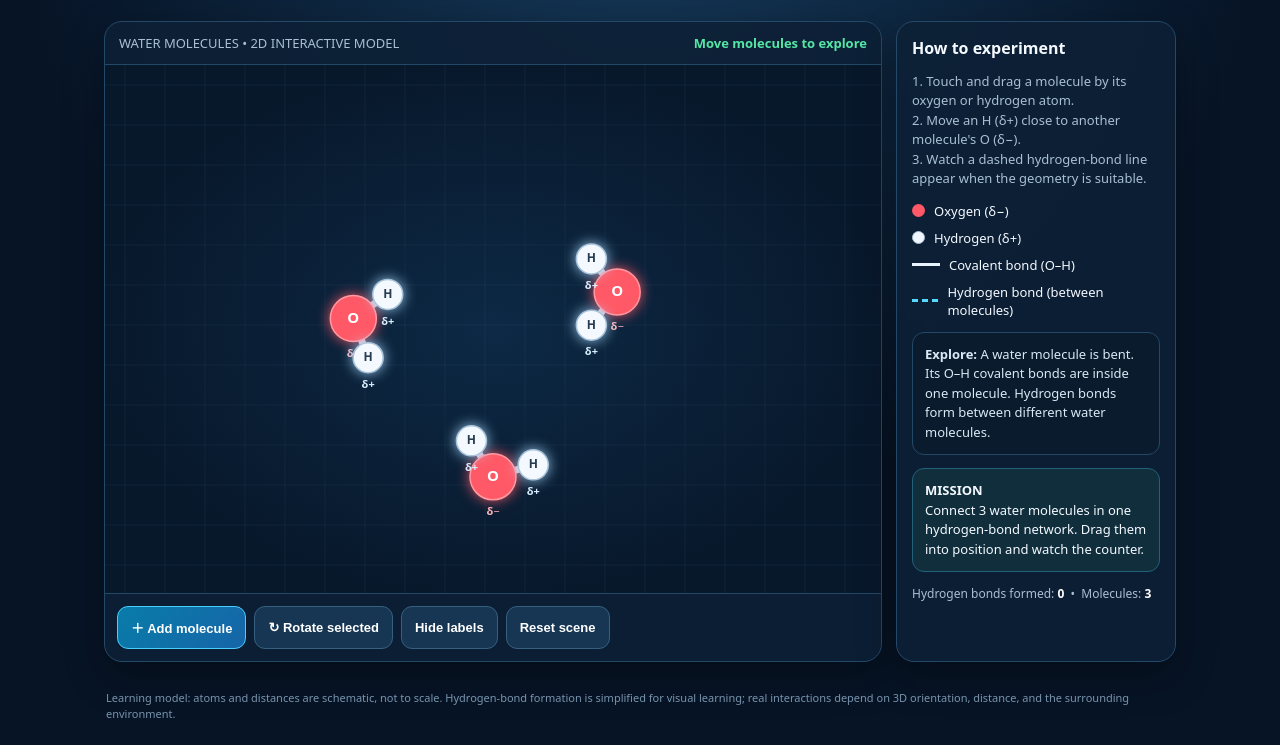
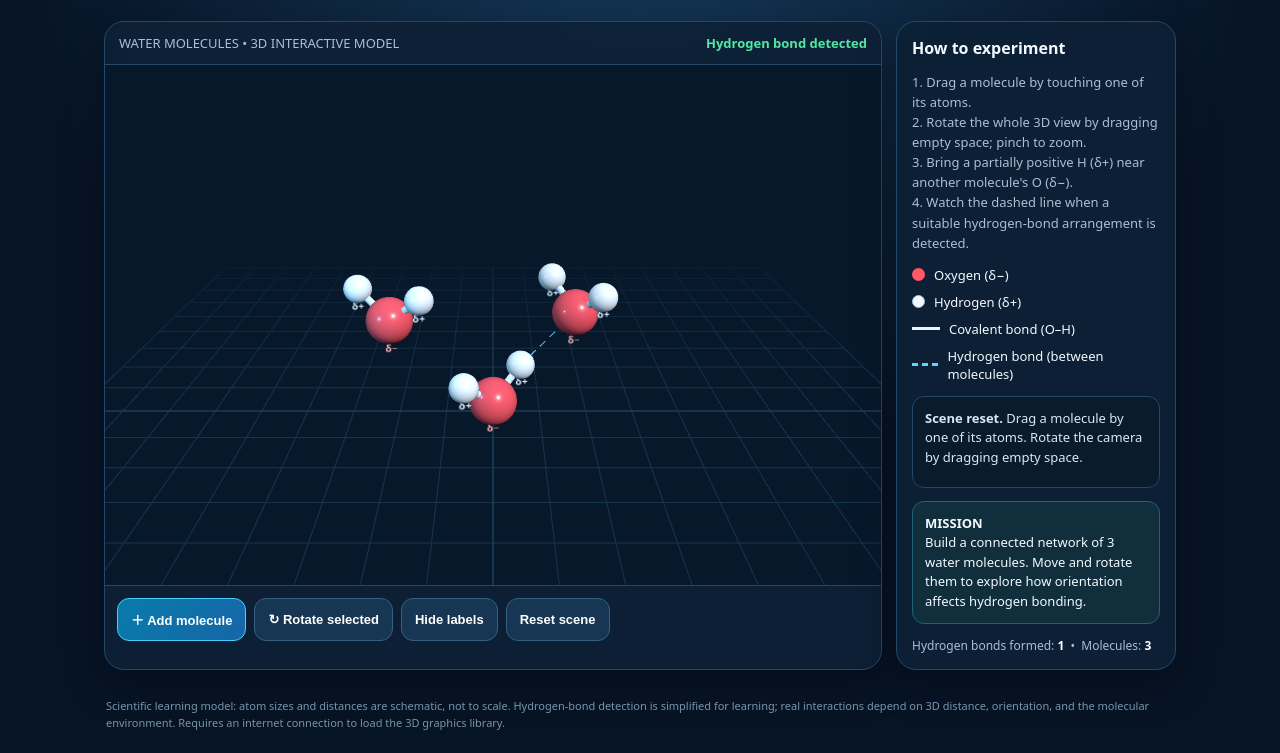
Before and after one commit to tareknourbio-droid/tarek-fitness-os, a plain HTML site: page index.html in a window 1280 px wide. Shown: the part 108-861 px from the top of the page. Drawn offline with nearby package versions, Linux system fonts and the light colour scheme; animation ran at ten frames a second.

Commit message:
Add files via upload

```diff
--- a/index.html
+++ b/index.html
@@ -3,88 +3,107 @@
 <head>
 <meta charset="utf-8">
 <meta name="viewport" content="width=device-width,initial-scale=1,maximum-scale=1,user-scalable=no">
-<title>Bio Beast — Water Molecules Lab</title>
+<meta name="theme-color" content="#071426">
+<title>Bio Beast — Water Molecules 3D Lab</title>
 <style>
-:root{--bg:#071426;--panel:#10243c;--cyan:#56d9ff;--muted:#a9bfd2;--red:#ff5c68;--green:#55e6a5}
+:root{--bg:#071426;--panel:#10243c;--cyan:#56d9ff;--muted:#a9bfd2;--red:#ff5967;--green:#55e6a5}
 *{box-sizing:border-box}body{margin:0;background:radial-gradient(circle at 50% 0,#15395a 0,#071426 58%);color:#f4f9ff;font-family:system-ui,-apple-system,Segoe UI,sans-serif;min-height:100vh}
-header{padding:18px 18px 10px;max-width:1100px;margin:auto} .eyebrow{color:var(--cyan);font-size:12px;letter-spacing:2px;font-weight:800}
+header{padding:18px 18px 10px;max-width:1100px;margin:auto}.eyebrow{color:var(--cyan);font-size:12px;letter-spacing:2px;font-weight:800}
 h1{font-size:clamp(23px,5vw,36px);margin:5px 0 2px;line-height:1.1}header p{margin:6px 0;color:var(--muted);font-size:14px}
 main{max-width:1100px;margin:auto;padding:8px 14px 28px;display:grid;grid-template-columns:minmax(0,1fr) 280px;gap:14px}
-.stageWrap,.side{background:rgba(13,32,54,.9);border:1px solid #244968;border-radius:18px;overflow:hidden;box-shadow:0 14px 40px #0005}
+.stageWrap,.side{background:rgba(13,32,54,.94);border:1px solid #244968;border-radius:20px;overflow:hidden;box-shadow:0 14px 40px #0005}
 .stageTop{display:flex;justify-content:space-between;gap:8px;align-items:center;padding:12px 14px;border-bottom:1px solid #244968;font-size:13px;color:var(--muted)}
-.status{color:var(--green);font-weight:700}canvas{display:block;width:100%;height:min(66vh,570px);min-height:360px;touch-action:none;background:radial-gradient(ellipse at center,#0d2945 0,#08182b 72%)}
+.status{color:var(--green);font-weight:800}#scene{display:block;width:100%;height:min(65vh,590px);min-height:390px;touch-action:none;background:radial-gradient(ellipse at center,#0d2945 0,#08182b 72%)}
 .controls{display:flex;flex-wrap:wrap;gap:8px;padding:12px;border-top:1px solid #244968}
-button{border:1px solid #356080;background:#173653;color:white;border-radius:11px;padding:11px 13px;font-weight:700;font-size:13px;cursor:pointer}
+button{border:1px solid #356080;background:#173653;color:white;border-radius:12px;padding:11px 13px;font-weight:750;font-size:13px;cursor:pointer}
 button.primary{background:linear-gradient(135deg,#087ca9,#1765a8);border-color:#48cfff}button:active{transform:scale(.98)}
-.side{padding:15px;display:flex;flex-direction:column;gap:13px}
-h2{font-size:16px;margin:0}.hint{font-size:13px;color:var(--muted);line-height:1.5;margin:0}
+.side{padding:15px;display:flex;flex-direction:column;gap:13px}h2{font-size:16px;margin:0}.hint{font-size:13px;color:var(--muted);line-height:1.55;margin:0}
 .legend{display:grid;gap:9px;font-size:13px}.key{display:flex;align-items:center;gap:9px}.dot{width:13px;height:13px;border-radius:50%;display:inline-block}.line{width:28px;border-top:3px solid #e8f4ff}.dash{width:28px;border-top:3px dashed var(--cyan)}
 .info{padding:12px;border-radius:12px;background:#0a1b2d;border:1px solid #244968;min-height:92px;font-size:13px;line-height:1.5;color:#d8e8f5}
-.mission{padding:12px;border-radius:12px;background:#102e3c;border:1px solid #23617a;font-size:13px;line-height:1.5}
-.counter{font-size:12px;color:var(--muted)}.counter b{color:white}
+.mission{padding:12px;border-radius:12px;background:#102e3c;border:1px solid #23617a;font-size:13px;line-height:1.5}.counter{font-size:12px;color:var(--muted)}.counter b{color:white}
 footer{max-width:1100px;margin:0 auto;padding:0 16px 22px;color:#7894ad;font-size:11px;line-height:1.5}
-@media(max-width:760px){main{grid-template-columns:1fr}.side{order:2}canvas{height:54vh;min-height:330px}.stageTop{font-size:12px}}
+@media(max-width:760px){main{grid-template-columns:1fr}.side{order:2}#scene{height:55vh;min-height:370px}.stageTop{font-size:12px}}
 </style>
 </head>
 <body>
-<header><div class="eyebrow">BIO BEAST • INTERACTIVE SCIENCE</div><h1>Build a Water Network</h1><p>Drag the water molecules. Bring a partially positive hydrogen near a partially negative oxygen.</p></header>
+<header><div class="eyebrow">BIO BEAST • INTERACTIVE SCIENCE</div><h1>Water Molecules 3D Lab</h1><p>Drag molecules in 3D, rotate the view, and explore polarity and hydrogen bonding.</p></header>
 <main>
 <section class="stageWrap">
- <div class="stageTop"><span>WATER MOLECULES • 2D INTERACTIVE MODEL</span><span class="status" id="status">Ready to explore</span></div>
- <canvas id="scene" aria-label="Interactive water molecule simulation"></canvas>
+ <div class="stageTop"><span>WATER MOLECULES • 3D INTERACTIVE MODEL</span><span class="status" id="status">Ready to explore</span></div>
+ <div id="scene" aria-label="Interactive three dimensional water molecule simulation"></div>
  <div class="controls">
   <button class="primary" id="add">＋ Add molecule</button><button id="rotate">↻ Rotate selected</button><button id="labels">Hide labels</button><button id="reset">Reset scene</button>
  </div>
 </section>
 <aside class="side">
- <h2>How to experiment</h2><p class="hint">1. Touch and drag a molecule by its oxygen or hydrogen atom.<br>2. Move an H (δ+) close to another molecule's O (δ−).<br>3. Watch a dashed hydrogen-bond line appear when the geometry is suitable.</p>
+ <h2>How to experiment</h2><p class="hint">1. Drag a molecule by touching one of its atoms.<br>2. Rotate the whole 3D view by dragging empty space; pinch to zoom.<br>3. Bring a partially positive H (δ+) near another molecule's O (δ−).<br>4. Watch the dashed line when a suitable hydrogen-bond arrangement is detected.</p>
  <div class="legend">
   <div class="key"><i class="dot" style="background:#ff5967"></i> Oxygen (δ−)</div>
   <div class="key"><i class="dot" style="background:#f2f7ff;border:1px solid #a8c0d4"></i> Hydrogen (δ+)</div>
   <div class="key"><i class="line"></i> Covalent bond (O–H)</div>
   <div class="key"><i class="dash"></i> Hydrogen bond (between molecules)</div>
  </div>
- <div class="info" id="info"><b>Explore:</b> A water molecule is bent. Its O–H covalent bonds are inside one molecule. Hydrogen bonds form between different water molecules.</div>
- <div class="mission"><b>MISSION</b><br>Connect 3 water molecules in one hydrogen-bond network. Drag them into position and watch the counter.</div>
+ <div class="info" id="info"><b>Explore:</b> Water has a bent molecular shape. Polar covalent O–H bonds are within each molecule; hydrogen bonds are attractions between different molecules.</div>
+ <div class="mission"><b>MISSION</b><br>Build a connected network of 3 water molecules. Move and rotate them to explore how orientation affects hydrogen bonding.</div>
  <div class="counter">Hydrogen bonds formed: <b id="bondCount">0</b> &nbsp;•&nbsp; Molecules: <b id="molCount">3</b></div>
 </aside>
 </main>
-<footer>Learning model: atoms and distances are schematic, not to scale. Hydrogen-bond formation is simplified for visual learning; real interactions depend on 3D orientation, distance, and the surrounding environment.</footer>
-<script>
-(()=>{
-const canvas=document.getElementById('scene'),ctx=canvas.getContext('2d');
-const info=document.getElementById('info'),status=document.getElementById('status');
+<footer>Scientific learning model: atom sizes and distances are schematic, not to scale. Hydrogen-bond detection is simplified for learning; real interactions depend on 3D distance, orientation, and the molecular environment. Requires an internet connection to load the 3D graphics library.</footer>
+<script type="importmap">{"imports":{"three":"https://cdn.jsdelivr.net/npm/three@0.160.0/build/three.module.js"}}</script>
+<script type="module">
+import * as THREE from 'three';
+import {OrbitControls} from 'https://cdn.jsdelivr.net/npm/three@0.160.0/examples/jsm/controls/OrbitControls.js';
+
+const host=document.getElementById('scene'),status=document.getElementById('status'),info=document.getElementById('info');
 const bondCount=document.getElementById('bondCount'),molCount=document.getElementById('molCount');
-let molecules=[],selected=null,drag=null,showLabels=true,nextId=1,bonds=[];
-const colors={o:'#ff5967',h:'#f4f8ff',cyan:'#56d9ff'};
-function resize(){const r=canvas.getBoundingClientRect(),d=Math.min(devicePixelRatio||1,2);canvas.width=r.width*d;canvas.height=r.height*d;ctx.setTransform(d,0,0,d,0,0);draw()}
-function makeMol(x,y,a=0){return {id:nextId++,x,y,a}}
-function atoms(m){const arm=42,ang=.91;return [{type:'O',x:m.x,y:m.y,charge:'δ−'},{type:'H',x:m.x+Math.cos(m.a-ang)*arm,y:m.y+Math.sin(m.a-ang)*arm,charge:'δ+'},{type:'H',x:m.x+Math.cos(m.a+ang)*arm,y:m.y+Math.sin(m.a+ang)*arm,charge:'δ+'}]}
-function calcBonds(){bonds=[];for(let i=0;i<molecules.length;i++)for(let j=0;j<molecules.length;j++){if(i===j)continue;const a=atoms(molecules[i]),b=atoms(molecules[j]);for(let h=1;h<=2;h++){const H=a[h],O=b[0],dx=O.x-H.x,dy=O.y-H.y,d=Math.hypot(dx,dy);const toward=(dx*Math.cos(molecules[i].a+(h===1?-.91:.91))+dy*Math.sin(molecules[i].a+(h===1?-.91:.91)))/Math.max(d,1);if(d<105&&d>35&&toward<-.15)bonds.push({x1:H.x,y1:H.y,x2:O.x,y2:O.y})}}}
-function draw(){if(!ctx)return;const w=canvas.clientWidth,h=canvas.clientHeight;ctx.clearRect(0,0,w,h);
- // subtle grid
- ctx.strokeStyle='rgba(100,170,210,.08)';ctx.lineWidth=1;for(let x=20;x<w;x+=40){ctx.beginPath();ctx.moveTo(x,0);ctx.lineTo(x,h);ctx.stroke()}for(let y=20;y<h;y+=40){ctx.beginPath();ctx.moveTo(0,y);ctx.lineTo(w,y);ctx.stroke()}
- calcBonds();
- bonds.forEach(b=>{ctx.save();ctx.setLineDash([5,7]);ctx.strokeStyle=colors.cyan;ctx.lineWidth=3;ctx.shadowColor=colors.cyan;ctx.shadowBlur=9;ctx.beginPath();ctx.moveTo(b.x1,b.y1);ctx.lineTo(b.x2,b.y2);ctx.stroke();ctx.restore()});
- molecules.forEach(m=>{const a=atoms(m);ctx.strokeStyle='#dceafa';ctx.lineWidth=7;ctx.lineCap='round';for(let i=1;i<=2;i++){ctx.beginPath();ctx.moveTo(a[0].x,a[0].y);ctx.lineTo(a[i].x,a[i].y);ctx.stroke()}
- a.forEach((p,i)=>{const rad=i===0?23:15;ctx.beginPath();ctx.fillStyle=i===0?colors.o:colors.h;ctx.shadowColor=i===0?'#ff5967':'#a9d9ff';ctx.shadowBlur=14;ctx.arc(p.x,p.y,rad,0,Math.PI*2);ctx.fill();ctx.shadowBlur=0;ctx.strokeStyle=i===0?'#ff9aa1':'#a9c4d9';ctx.lineWidth=1.5;ctx.stroke();ctx.fillStyle=i===0?'white':'#263b50';ctx.font='bold '+(i===0?15:12)+'px system-ui';ctx.textAlign='center';ctx.textBaseline='middle';ctx.fillText(p.type,p.x,p.y);if(showLabels){ctx.fillStyle=i===0?'#ffb5ba':'#d9efff';ctx.font='bold 11px system-ui';ctx.fillText(p.charge,p.x+(i===0?0:0),p.y+rad+12)}})
- if(selected===m){ctx.beginPath();ctx.arc(m.x,m.y,58,0,Math.PI*2);ctx.strokeStyle='#56d9ff';ctx.setLineDash([4,5]);ctx.lineWidth=1.5;ctx.stroke();ctx.setLineDash([])}
- });
- bondCount.textContent=bonds.length;molCount.textContent=molecules.length;
- if(bonds.length){status.textContent='Hydrogen bond detected';}else status.textContent='Move molecules to explore';
+const scene=new THREE.Scene();scene.background=new THREE.Color(0x08182b);scene.fog=new THREE.Fog(0x08182b,13,27);
+const camera=new THREE.PerspectiveCamera(42,1,.1,100);camera.position.set(0,5.8,12.5);
+const renderer=new THREE.WebGLRenderer({antialias:true,alpha:false});renderer.setPixelRatio(Math.min(devicePixelRatio,2));renderer.outputColorSpace=THREE.SRGBColorSpace;host.appendChild(renderer.domElement);
+const controls=new OrbitControls(camera,renderer.domElement);controls.enableDamping=true;controls.dampingFactor=.07;controls.minDistance=6;controls.maxDistance=22;controls.target.set(0,0,0);
+scene.add(new THREE.HemisphereLight(0xc9eaff,0x18314b,2.1));
+const keyLight=new THREE.DirectionalLight(0xffffff,2.4);keyLight.position.set(5,8,7);scene.add(keyLight);
+const rim=new THREE.PointLight(0x39cfff,25,18);rim.position.set(-5,2,3);scene.add(rim);
+const grid=new THREE.GridHelper(18,18,0x24506e,0x16334d);grid.position.y=-2.05;scene.add(grid);
+const atomGeoO=new THREE.SphereGeometry(.48,32,24),atomGeoH=new THREE.SphereGeometry(.29,28,20),bondGeo=new THREE.CylinderGeometry(.075,.075,1,16);
+const matO=new THREE.MeshPhysicalMaterial({color:0xff5967,roughness:.25,metalness:.05,clearcoat:.65});
+const matH=new THREE.MeshPhysicalMaterial({color:0xf4f8ff,roughness:.22,metalness:.02,clearcoat:.7});
+const covMat=new THREE.MeshStandardMaterial({color:0xdceafa,roughness:.35});
+const hbMat=new THREE.LineDashedMaterial({color:0x56d9ff,dashSize:.16,gapSize:.12,transparent:true,opacity:.95});
+const molecules=[];let selected=null,showLabels=true,nextId=1,dragging=null,dragPlane=new THREE.Plane(new THREE.Vector3(0,0,1),0);
+const raycaster=new THREE.Raycaster(),pointer=new THREE.Vector2(),dragPoint=new THREE.Vector3(),offset=new THREE.Vector3();
+function makeLabel(text,color){const c=document.createElement('canvas');c.width=128;c.height=64;const x=c.getContext('2d');x.clearRect(0,0,128,64);x.font='bold 38px system-ui';x.textAlign='center';x.textBaseline='middle';x.fillStyle=color;x.shadowColor='#061321';x.shadowBlur=5;x.fillText(text,64,32);const t=new THREE.CanvasTexture(c);t.colorSpace=THREE.SRGBColorSpace;const s=new THREE.Sprite(new THREE.SpriteMaterial({map:t,transparent:true,depthWrite:false}));s.scale.set(.72,.36,1);return s}
+function setCylinder(mesh,a,b){const d=new THREE.Vector3().subVectors(b,a);mesh.position.copy(a).add(b).multiplyScalar(.5);mesh.quaternion.setFromUnitVectors(new THREE.Vector3(0,1,0),d.clone().normalize());mesh.scale.set(1,d.length(),1)}
+function createMolecule(position,rotation=0){const g=new THREE.Group();g.position.copy(position);g.rotation.y=rotation;g.userData.id=nextId++;
+ const O=new THREE.Mesh(atomGeoO,matO);O.userData.atom='O';g.add(O);
+ const ang=104.5*Math.PI/180,arm=.92;
+ const h1pos=new THREE.Vector3(Math.sin(ang/2)*arm,Math.cos(ang/2)*arm,0);
+ const h2pos=new THREE.Vector3(-Math.sin(ang/2)*arm,Math.cos(ang/2)*arm,0);
+ const H1=new THREE.Mesh(atomGeoH,matH);H1.position.copy(h1pos);H1.userData.atom='H';g.add(H1);
+ const H2=new THREE.Mesh(atomGeoH,matH);H2.position.copy(h2pos);H2.userData.atom='H';g.add(H2);
+ const b1=new THREE.Mesh(bondGeo,covMat),b2=new THREE.Mesh(bondGeo,covMat);setCylinder(b1,new THREE.Vector3(0,0,0),h1pos);setCylinder(b2,new THREE.Vector3(0,0,0),h2pos);g.add(b1,b2);
+ const labels=[makeLabel('δ−','#ffb7bd'),makeLabel('δ+','#d8efff'),makeLabel('δ+','#d8efff')];
+ labels[0].position.set(0,-.65,0);labels[1].position.copy(h1pos).add(new THREE.Vector3(0,-.38,.04));labels[2].position.copy(h2pos).add(new THREE.Vector3(0,-.38,.04));labels.forEach(s=>g.add(s));g.userData.labels=labels;
+ g.userData.H=[H1,H2];g.userData.O=O;g.userData.atoms=[O,H1,H2];g.userData.covalent=[b1,b2];scene.add(g);molecules.push(g);return g}
+const hbGroup=new THREE.Group();scene.add(hbGroup);
+function worldPos(obj){return obj.getWorldPosition(new THREE.Vector3())}
+function updateHydrogenBonds(){hbGroup.clear();let count=0;
+ for(const donor of molecules){for(const H of donor.userData.H){const hp=worldPos(H);const donorO=worldPos(donor.userData.O);const dh=hp.clone().sub(donorO).normalize();
+ for(const acceptor of molecules){if(acceptor===donor)continue;const op=worldPos(acceptor.userData.O),v=op.clone().sub(hp),d=v.length();if(d<2.15&&d>.65){const alignment=dh.dot(v.clone().normalize());if(alignment>-.45){const geo=new THREE.BufferGeometry().setFromPoints([hp,op]);const line=new THREE.Line(geo,hbMat);line.computeLineDistances();hbGroup.add(line);count++}}}}}
+ bondCount.textContent=count;molCount.textContent=molecules.length;status.textContent=count?'Hydrogen bond detected':'Move molecules to explore';
 }
-function pos(e){const r=canvas.getBoundingClientRect();return{x:e.clientX-r.left,y:e.clientY-r.top}}
-function hit(p){for(let k=molecules.length-1;k>=0;k--){const m=molecules[k],a=atoms(m);for(let i=a.length-1;i>=0;i--)if(Math.hypot(p.x-a[i].x,p.y-a[i].y)<26)return m;if(Math.hypot(p.x-m.x,p.y-m.y)<58)return m}return null}
-canvas.addEventListener('pointerdown',e=>{const p=pos(e);selected=hit(p);if(selected){drag={m:selected,dx:p.x-selected.x,dy:p.y-selected.y};canvas.setPointerCapture(e.pointerId);info.innerHTML='<b>Nice!</b> You selected a water molecule. Drag it to explore how molecular orientation affects attraction.'}else{info.innerHTML='<b>Try again:</b> Touch one of the colored atoms or the area around a molecule to select it.'}draw()});
-canvas.addEventListener('pointermove',e=>{if(!drag)return;const p=pos(e);drag.m.x=p.x-drag.dx;drag.m.y=p.y-drag.dy;draw()});
-function stop(){drag=null;draw();if(bonds.length)info.innerHTML='<b>Hydrogen bond formed!</b> The partially positive H of one water molecule is attracted to the partially negative O of another.'}
-canvas.addEventListener('pointerup',stop);canvas.addEventListener('pointercancel',stop);
-document.getElementById('add').onclick=()=>{const w=canvas.clientWidth,h=canvas.clientHeight;molecules.push(makeMol(w*.5+(Math.random()-.5)*100,h*.5+(Math.random()-.5)*100,Math.random()*Math.PI*2));selected=molecules.at(-1);draw();info.innerHTML='<b>New molecule added.</b> Drag it near another molecule and adjust its orientation.'};
-document.getElementById('rotate').onclick=()=>{if(!selected){info.innerHTML='<b>Select a molecule first.</b> Then use Rotate selected.';return}selected.a+=Math.PI/6;draw();info.innerHTML='<b>Orientation changed.</b> Notice how changing the direction of a molecule can affect whether a hydrogen bond forms.'};
-document.getElementById('labels').onclick=e=>{showLabels=!showLabels;e.target.textContent=showLabels?'Hide labels':'Show labels';draw()};
-document.getElementById('reset').onclick=()=>{nextId=1;init();info.innerHTML='<b>Scene reset.</b> Start by dragging a molecule toward another one.'};
-function init(){const w=canvas.clientWidth||600,h=canvas.clientHeight||420;molecules=[makeMol(w*.32,h*.48,.3),makeMol(w*.66,h*.43,Math.PI),makeMol(w*.5,h*.78,-1.2)];selected=null;draw()}
-window.addEventListener('resize',resize);resize();init();
-})();
+function selectMol(m){if(selected){selected.traverse(o=>{if(o.isMesh&&o.userData.atom)o.material=o.userData.atom==='O'?matO:matH})}selected=m;if(selected){selected.traverse(o=>{if(o.isMesh&&o.userData.atom){o.material=o.userData.atom==='O'?new THREE.MeshPhysicalMaterial({color:0xff7580,emissive:0x541018,roughness:.22}):new THREE.MeshPhysicalMaterial({color:0xffffff,emissive:0x1c344c})}})}}
+function resize(){const w=host.clientWidth,h=host.clientHeight;renderer.setSize(w,h,false);camera.aspect=w/h;camera.updateProjectionMatrix()}new ResizeObserver(resize).observe(host);resize();
+function pick(e){const r=renderer.domElement.getBoundingClientRect();pointer.x=((e.clientX-r.left)/r.width)*2-1;pointer.y=-((e.clientY-r.top)/r.height)*2+1;raycaster.setFromCamera(pointer,camera);const hits=raycaster.intersectObjects(molecules.flatMap(m=>m.userData.atoms),false);return hits.length?hits[0].object.parent:null}
+renderer.domElement.addEventListener('pointerdown',e=>{const m=pick(e);if(!m)return;selectMol(m);controls.enabled=false;raycaster.setFromCamera(pointer,camera);dragPlane.set(new THREE.Vector3(0,0,1),-m.position.z);if(raycaster.ray.intersectPlane(dragPlane,dragPoint)){offset.copy(m.position).sub(dragPoint);dragging=m;renderer.domElement.setPointerCapture(e.pointerId)}info.innerHTML='<b>Molecule selected.</b> Drag the atom to move the whole water molecule. Drag empty space to orbit the 3D camera.';});
+renderer.domElement.addEventListener('pointermove',e=>{if(!dragging)return;const r=renderer.domElement.getBoundingClientRect();pointer.x=((e.clientX-r.left)/r.width)*2-1;pointer.y=-((e.clientY-r.top)/r.height)*2+1;raycaster.setFromCamera(pointer,camera);if(raycaster.ray.intersectPlane(dragPlane,dragPoint)){dragging.position.copy(dragPoint.add(offset));updateHydrogenBonds()}});
+function endDrag(){if(dragging){dragging=null;controls.enabled=true;updateHydrogenBonds();if(Number(bondCount.textContent)>0)info.innerHTML='<b>Hydrogen bond detected!</b> A partially positive hydrogen on one molecule is close to an oxygen on another molecule. This is an intermolecular attraction, not a covalent bond.'}}renderer.domElement.addEventListener('pointerup',endDrag);renderer.domElement.addEventListener('pointercancel',endDrag);
+function addMol(){const n=molecules.length;const pos=new THREE.Vector3(((n%3)-1)*2.25,((Math.floor(n/3))%2)*1.35-0.3,(n%2?-.7:.7));const m=createMolecule(pos,Math.random()*Math.PI*2);selectMol(m);updateHydrogenBonds();info.innerHTML='<b>New water molecule added.</b> Drag it into the network and rotate the 3D view to inspect its shape.'}
+function reset(){while(molecules.length){const m=molecules.pop();scene.remove(m)}hbGroup.clear();nextId=1;createMolecule(new THREE.Vector3(-2.1,.1,0),-.45);createMolecule(new THREE.Vector3(1.7,.15,-.3),2.25);createMolecule(new THREE.Vector3(0,-1.25,.9),.7);selectMol(null);camera.position.set(0,5.8,12.5);controls.target.set(0,0,0);controls.update();updateHydrogenBonds();info.innerHTML='<b>Scene reset.</b> Drag a molecule by one of its atoms. Rotate the camera by dragging empty space.'}
+document.getElementById('add').onclick=addMol;
+document.getElementById('rotate').onclick=()=>{if(!selected){info.innerHTML='<b>Select a molecule first.</b> Touch one of its atoms.';return}selected.rotation.y+=Math.PI/4;selected.rotation.z+=Math.PI/8;updateHydrogenBonds();info.innerHTML='<b>Orientation changed.</b> Rotate the molecule and observe how its hydrogen-bond geometry changes.'};
+document.getElementById('labels').onclick=e=>{showLabels=!showLabels;molecules.forEach(m=>m.userData.labels.forEach(s=>s.visible=showLabels));e.target.textContent=showLabels?'Hide labels':'Show labels'};
+document.getElementById('reset').onclick=reset;
+reset();
+function animate(){requestAnimationFrame(animate);controls.update();renderer.render(scene,camera)}animate();
 </script>
 </body></html>
```
